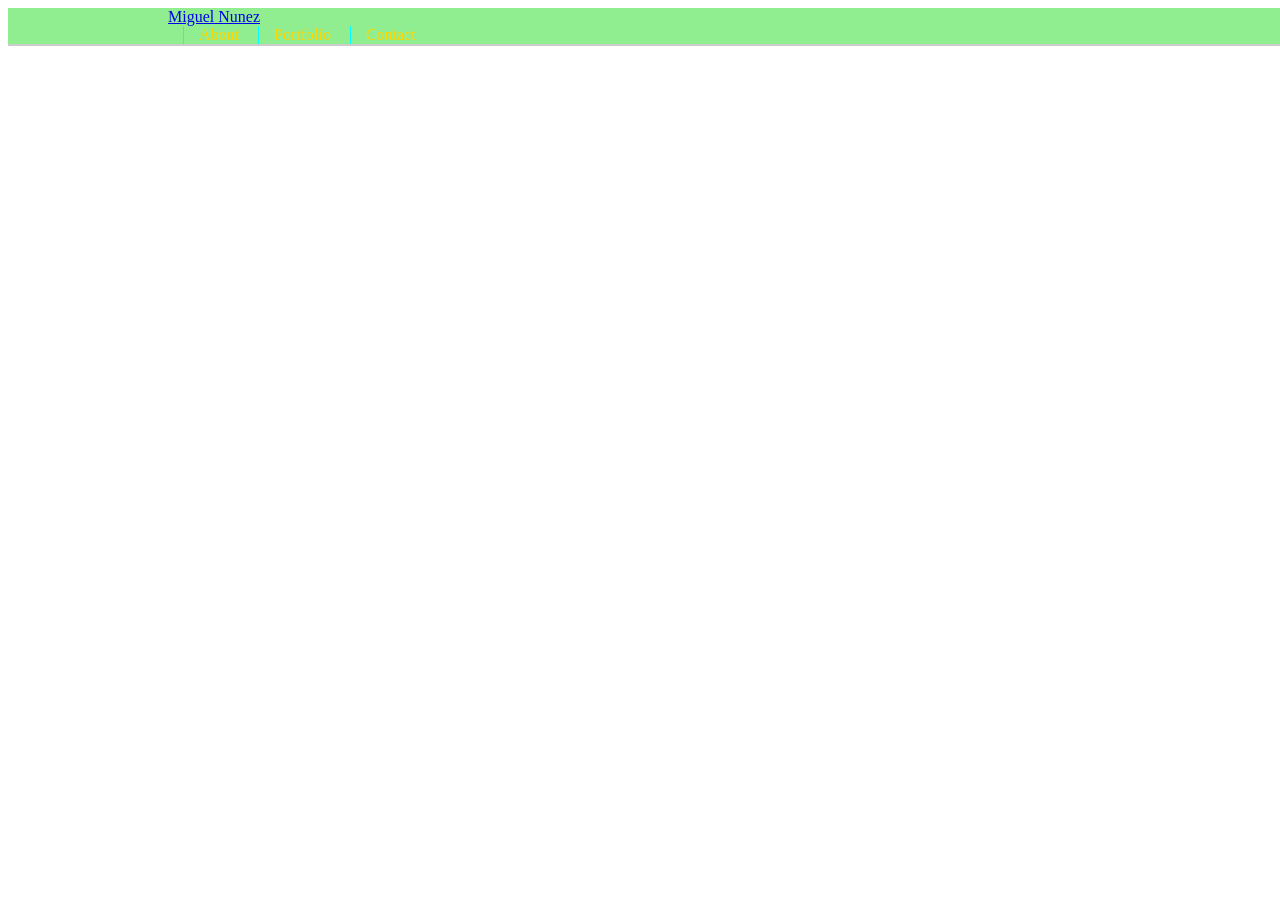
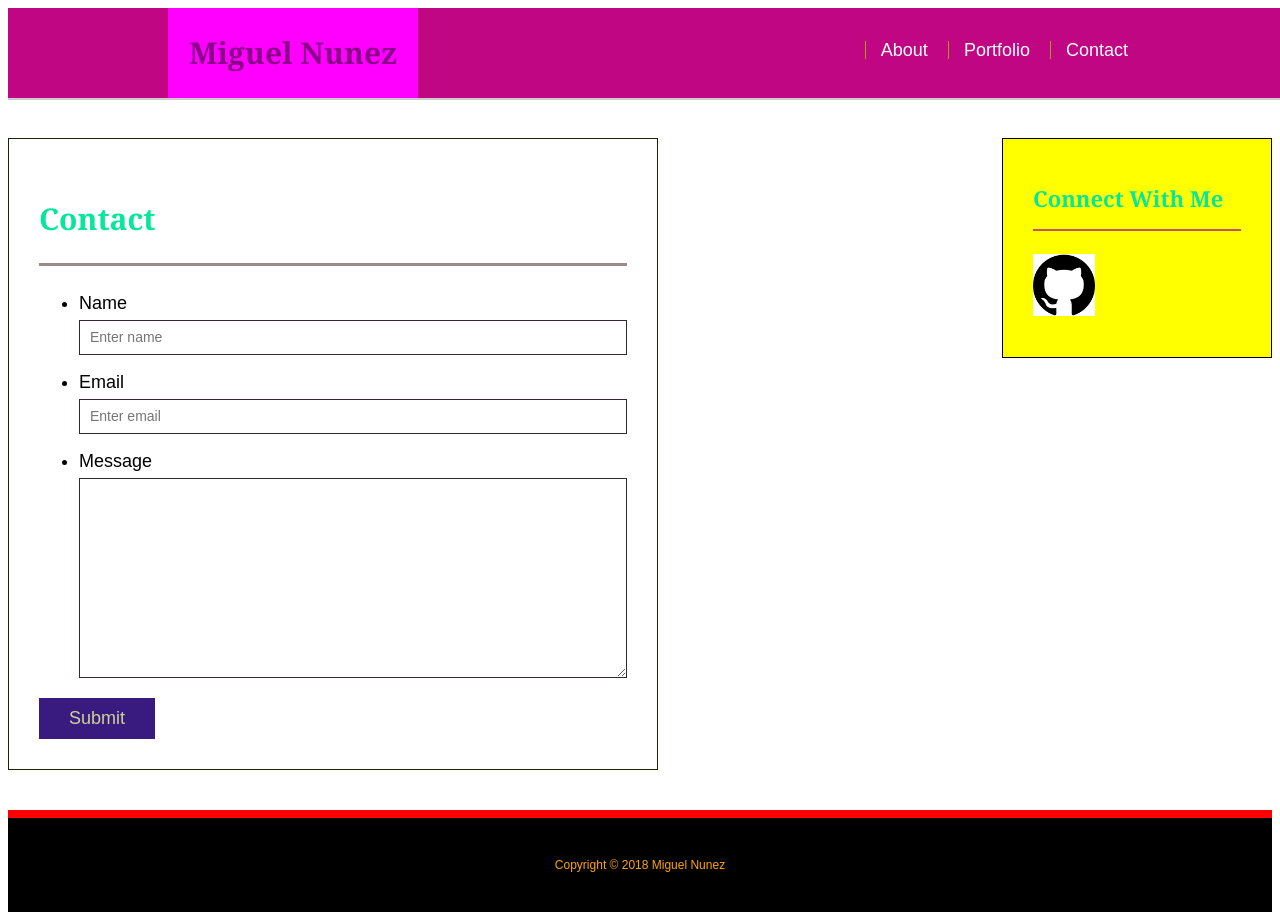
Before and after one commit to 0342979/PortfolioMN, a plain HTML site: page contact.html in a window 1280 px wide. Before the commit the page ends 800 px from the top, so only its background shows below. Drawn offline with Linux system fonts and the light colour scheme.

Commit message:
i didnt fail hahahahahahha

```diff
--- a/contact.html
+++ b/contact.html
@@ -1,20 +1,65 @@
 <!DOCTYPE html>
 <html>
 <head>
+
     <meta charset="utf-8" />
     <meta http-equiv="X-UA-Compatible" content="IE=edge">
     <title>Contact | Miguel Nunez</title>
     <meta name="viewport" content="width=device-width, initial-scale=1">
-    <link rel="stylesheet" type="text/css" media="screen" href="style.css"/>
+    <link rel="stylesheet" type="text/css" media="screen" href="style.css" />
+
 </head>
 <body>
+
     <header id="masthead">
         <div class="container">
-            <a href="index.html">Miguel Nunez</a>
+            <a href="index.html" id="nameArt">Miguel Nunez</a>
             <nav>
                 <a href="index.html">About</a>
-                <a href="potfolio.html">Portfolio</a>
+                <a href="portfolio.html">Portfolio</a>
                 <a href="contact.html">Contact</a>
             </nav>
         </div>
     </header>
+
+    <div id="main-container" class="containier">
+        <section class="main-section">
+            <h1>Contact</h1>
+            <form id="contact-form">
+                <ul>
+                    <li>
+                        <label for="name">Name</label>
+                        <input type="text" id="name" name="name" placeholder="Enter name" required="required">
+                    </li>
+                    <li>
+                        <label for="email">Email</label>
+                        <input type="text" id="email" name="email" placeholder="Enter email" required="required">
+                    </li>
+                    <li>
+                        <label for="message">Message</label>
+                        <textarea id="message" name="message" required="required"></textarea>
+                    </li>
+                </ul>
+                <input type="submit">
+            </form>
+        </section>
+
+        <section class="sidebar">
+            <div>
+                <h2>Connect With Me</h2>
+                <a href="https://github.com/0342979" target="_blank">
+                    <img src="git-hub-cat.png" class="social">
+                </a>
+            </div>
+        </section>
+
+    </div>
+
+    <footer>
+            <div>
+                Copyright &copy; 2018 Miguel Nunez
+            </div>
+    </footer>
+
+</body>
+</html>
--- a/style.css
+++ b/style.css
@@ -1,19 +1,86 @@
+body {
+    font-family: Arial, Helvetica, sans-serif;
+    font-size: 18px;
+    line-height: 34px;
+    color: black;
+}
+
+* {
+    box-sizing: border-box;
+}
+
+/* general */
+.container {
+    width: 100%;
+    max-width: 960px;
+    margin: 0 auto;
+    clear: both;
+}
+
+h1,
+h2,
+h3,
+p {
+    margin-bottom: 20px;
+}
+
+p:last-child {
+    margin-bottom: 0;
+}
+
+h1,
+h2,
+h3 {
+    font-family: Georgia, 'Times New Roman', Times, serif;
+    font-weight: 700;
+    color: rgb(6, 231, 156)
+}
+
+h1 {
+    padding-bottom: 20px;
+    font-size: 30px;
+    line-height: 49px;
+    border-bottom: 3px solid rgb(156, 138, 136);
+}
+
+h2,
+h3 {
+    font-size: 22px;
+}
+
+/* header */
 #masthead {
     position: fixed;
     width: 100%;
     margin: 0 0 30px;
     overflow: auto;
-    color: hotpink;
-    background: lightgreen;
+    color: white;
+    background: rgb(192, 6, 130);
     border-bottom: 2px solid #ccc;
 }
 
-.container {
-    width: 100%;
-    max-width: 960px;
-    margin: 0 auto;
-    clear: both;
+#nameArt {
+    float: left;
+    width: 250px;
+    height: 90px;
+    font-family: Georgia, 'Times New Roman', Times, serif;
+    font-size: 30px;
+    font-weight: 700;
+    line-height: 90px;
+    color: darkmagenta;
+    text-align: center;
+    text-decoration: none;
+    background: magenta;
+}
 
+.container a {
+    text-decoration: none;
+    color: white;
+}
+
+nav {
+    float: right;
+    margin-top: 25px;
 }
 
 nav a {
@@ -21,28 +88,88 @@ nav a {
     padding-left: 15px;
     margin-left: 15px;
     line-height: 18px;
-    color: gold;
+    color: white;
     text-decoration: none;
-    border-left: 1px solid aqua;
+    border-left: 1px solid rgb(168, 157, 6);
 }
 
-nav:first-child {
+nav a: first-child {
     border-left: 0 none;
 }
 
-#maincontainer {
+/* main */
+#main-container {
     padding-top: 130px;
 }
 
 .main-section {
     float: left;
     width: 100%;
-    max-width: 650;
+    max-width: 650px;
     padding: 30px;
     margin: 0 0 40px;
-    background: turquoise;
-    border: 1px solid #ddd;
+    background: #fff;
+    border: 1px solid rgb(24, 39, 1);
+}
 
+
+
+/* sidebar */
+.sidebar {
+    float: right;
+    width: 100%;
+    max-width:270px;
+    padding:30px;
+    margin-bottom: 20px;
+    background: yellow;
+    border: 1px solid black;
+}
+
+h3, .sidebar h2 {
+    padding-bottom: 20px;
+    margin-bottom: 15px;
+    line-height: 22px;
+    border-bottom: 2px solid  rgb(197, 83, 107);
+}
+
+.social {
+    width: 62px;
+    height: 62px;
+    margin-top: 8px;
+    margin-right: 5px;
+}
+
+/* portfolio page */
+.work {
+    position: relative;
+    float: left;
+    width: 274px;
+    margin: 20px 0 25px;
+    overflow: auto;
+}
+
+.work:nth-child(even) {
+    margin-right: 40px;
+}
+
+.work img {
+    width: 100%;
+    border: 0 none;
+    opacity: 0.8;
+}
+
+.work h3 {
+    position: absolute;
+    bottom: 20px;
+    width: 100%;
+    padding: 15px;
+    margin-bottom: 0;
+    font-weight: 300;
+    line-height: 30px;
+    color: purple;
+    text-align: center;
+    background: aqua;
+    border-bottom: 0;
 }
 
 .auth-image {
@@ -52,43 +179,53 @@ nav:first-child {
     margin-top: 10px;
     margin-right: 25px;
 }
-.sidebar {
-    float: right;
-    width: 200px;
-    max-width: 270px;
-    padding: 30px;
+
+/* contact page */
+#contact-form ul {
     margin-bottom: 20px;
-    background: #fff;
-    border: 1px solid black;
 }
 
-h3, .sidebar h2 {
-    padding-bottom: 20px;
-    margin-bottom: 15px;
-    line-height: 22px;
-    border-bottom: 2px solid yellow;
+#contact-form li {
+    margin-bottom: 10px;
 }
 
-.social {
-    width: 62px;
-    height: 62px;
-    margin-top: 8px;
-    margin-right: 5px;
+label,
+input[type=text],
+input[type=email],
+textarea {
+    display: block;
+    width: 100%;
 }
 
-.work {
-    position: relative;
-    float: left;
-    width: 274px;
-    margin: 20px 0 25px;
-    overflow: auto;
+input[type=text],
+input[type=email],
+textarea {
+    height: 35px;
+    padding: 0 10px;
+    font-size: 14px;
+    border: 1px solid rgb(54, 37, 54);
 }
 
+textarea {
+    height: 200px;
+}
+
+input[type=submit] {
+    padding: 10px 30px;
+    font-size: 18px;
+    color: rgb(209, 209, 153);
+    cursor: pointer;
+    background: rgb(57, 27, 128);
+    border: 0 none;
+}
+
+
+/* footer */
 footer {
     padding: 30px 0;
     clear: both;
     font-size: 12px;
-    color: yellow;
+    color: orange;
     text-align: center;
     background: black;
     border-top: 8px solid red;
```
Also changed, not shown: index.html (+14 -9 lines), portfolio.html (+30 -7 lines), itachbinladen.jpg (added), opitem.jpg (added).
